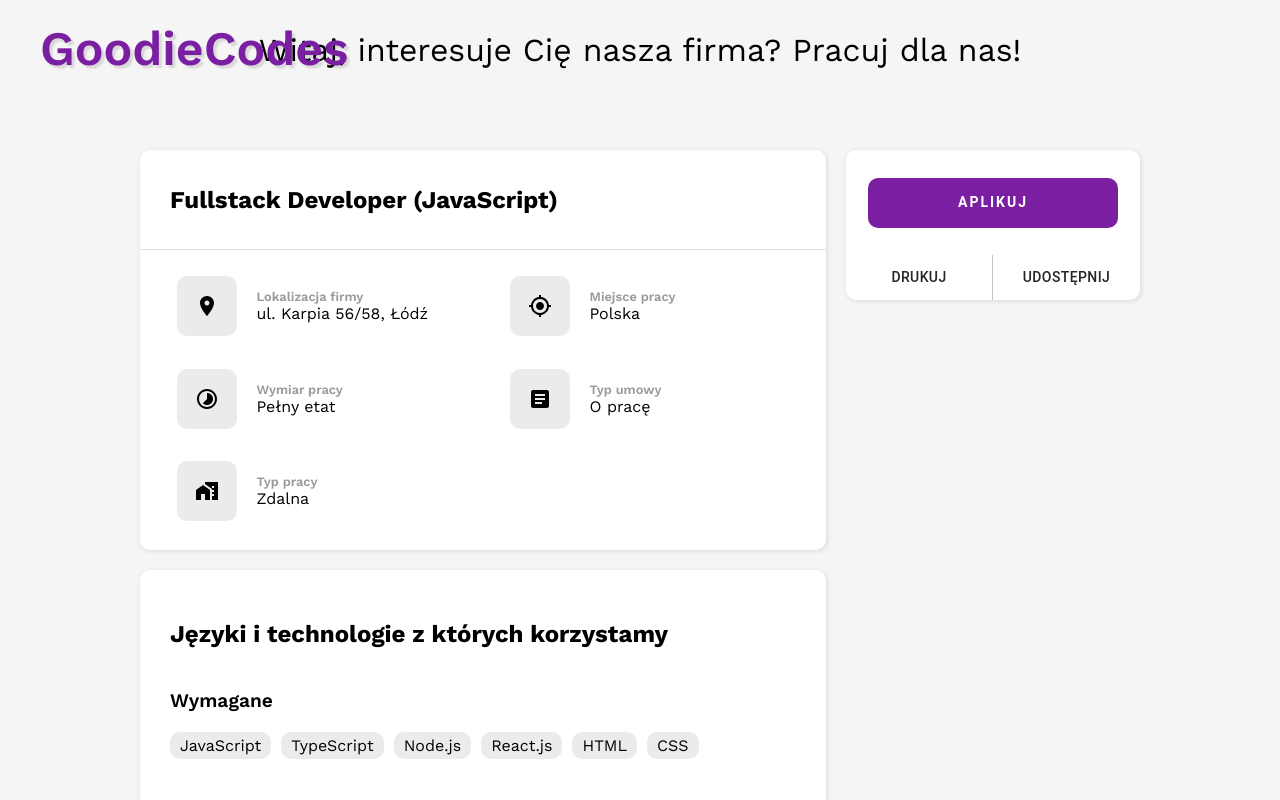
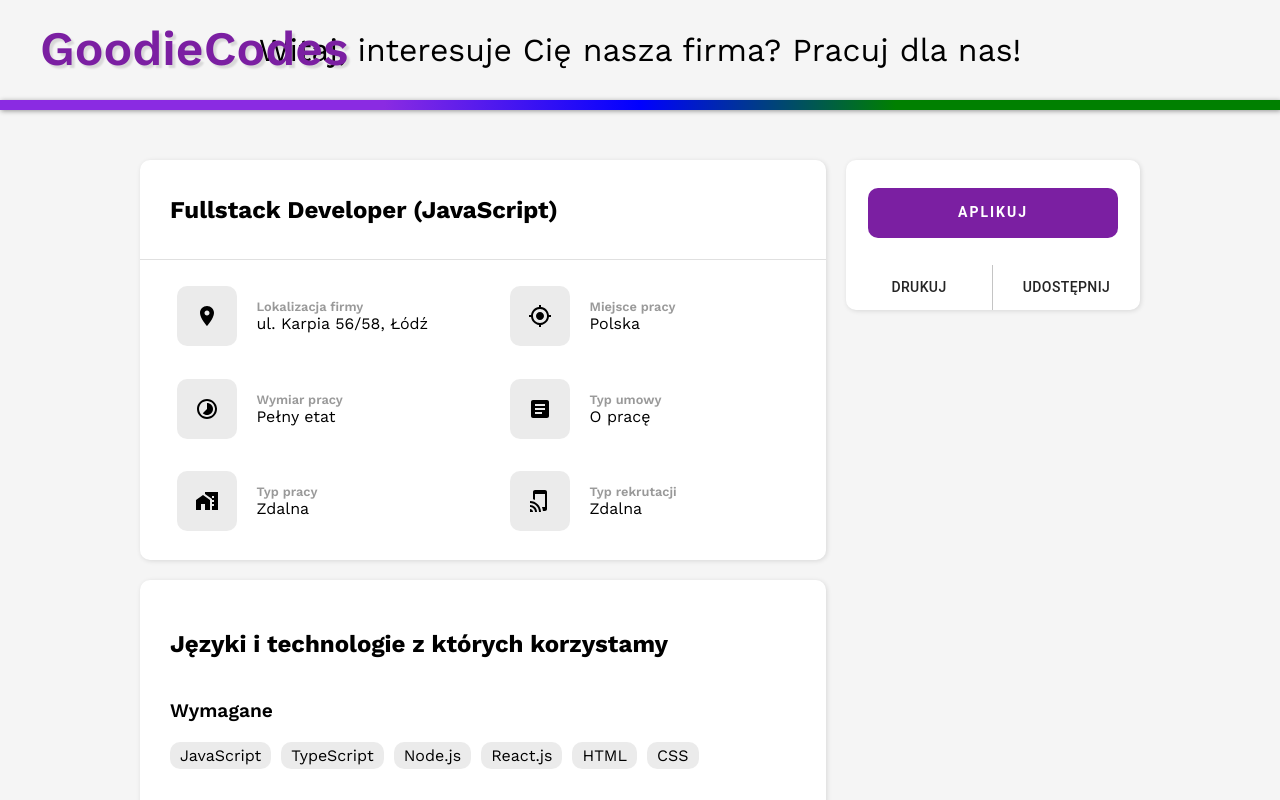
Before and after one commit to kvbakwk/Beauxbatons, a React (Create React App) app: page / in a window 1280 px wide. Shown: the top 800 px of the page. Built offline with nearby package versions, Linux system fonts and the light colour scheme.

Commit message:
style changes in header, created header.css, append to Offer.jsx/.info

```diff
--- a/src/components/Header.jsx
+++ b/src/components/Header.jsx
@@ -1,12 +1,17 @@
+import '../styles/header.css';
+
 const Header = () => {
     return (
         <div className="header">
+            <main>
                 <div className="logo">
                     GoodieCodes
                 </div>
                 <div className="quote">
                     Witaj, interesuje Cię nasza firma? Pracuj dla nas!
                 </div>
+            </main>
+            <div className="colorBar"></div>
         </div>
     );
 }
--- a/src/components/Offer.jsx
+++ b/src/components/Offer.jsx
@@ -4,6 +4,7 @@ import TimelapseIcon from '@mui/icons-material/Timelapse';
 import MapsHomeWorkIcon from '@mui/icons-material/MapsHomeWork';
 import MyLocationIcon from '@mui/icons-material/MyLocation';
 import ArticleIcon from '@mui/icons-material/Article';
+import TapAndPlayIcon from '@mui/icons-material/TapAndPlay';
 
 const Offer = () => {
     return (
@@ -78,6 +79,19 @@ const Offer = () => {
                             </div>
                         </div>
                     </div>
+                    <div className="element">
+                        <div className="icon">
+                            <TapAndPlayIcon />
+                        </div>
+                        <div className="text">
+                            <div className="title">
+                                Typ rekrutacji
+                            </div>
+                            <div className="desc">
+                                Zdalna
+                            </div>
+                        </div>
+                    </div>
                 </div>
             </div>
             <div className="tech element">
--- a/src/styles/app.css
+++ b/src/styles/app.css
@@ -1,40 +1,3 @@
-.header {
-    display: flex;
-    justify-content: center;
-    align-items: center;
-
-    width: 100%;
-    height: 100px;
-}
-
-.header .logo {
-    position: fixed;
-    top: 20px;
-    left: 40px;
-
-    display: flex;
-    justify-content: flex-start;
-    align-items: center;
-
-    color: #7b1fa2;
-    font-size: 3rem;
-    font-weight: 600;
-    text-shadow: 3px 3px 2px rgba(0, 0, 0, .12);
-}
-
-.header .quote {
-    display: flex;
-    justify-content: center;
-    align-items: center;
-
-    color: #000;
-    font-size: 2rem;
-
-    width: 100%;
-    height: 100%;
-}
-
-
 .main {
     position: relative;
 
--- /dev/null
+++ b/src/styles/header.css
@@ -0,0 +1,43 @@
+.header main {
+    display: flex;
+    justify-content: center;
+    align-items: center;
+
+    width: 100%;
+    height: 100px;
+}
+
+.header main .logo {
+    position: fixed;
+    top: 20px;
+    left: 40px;
+
+    display: flex;
+    justify-content: flex-start;
+    align-items: center;
+
+    color: #7b1fa2;
+    font-size: 3rem;
+    font-weight: 600;
+    text-shadow: 3px 3px 2px rgba(0, 0, 0, .12);
+}
+
+.header main .quote {
+    display: flex;
+    justify-content: center;
+    align-items: center;
+
+    color: #000;
+    font-size: 2rem;
+
+    width: 100%;
+    height: 100%;
+}
+
+.header .colorBar {
+    width: 100%;
+    height: 10px;
+
+    background: linear-gradient(90deg, blueviolet 30%, blue, green 70%);
+    box-shadow: 1px 1px 5px rgba(0, 0, 0, .40);
+}
```
Lines whose indentation alone changed are shown as unchanged.
